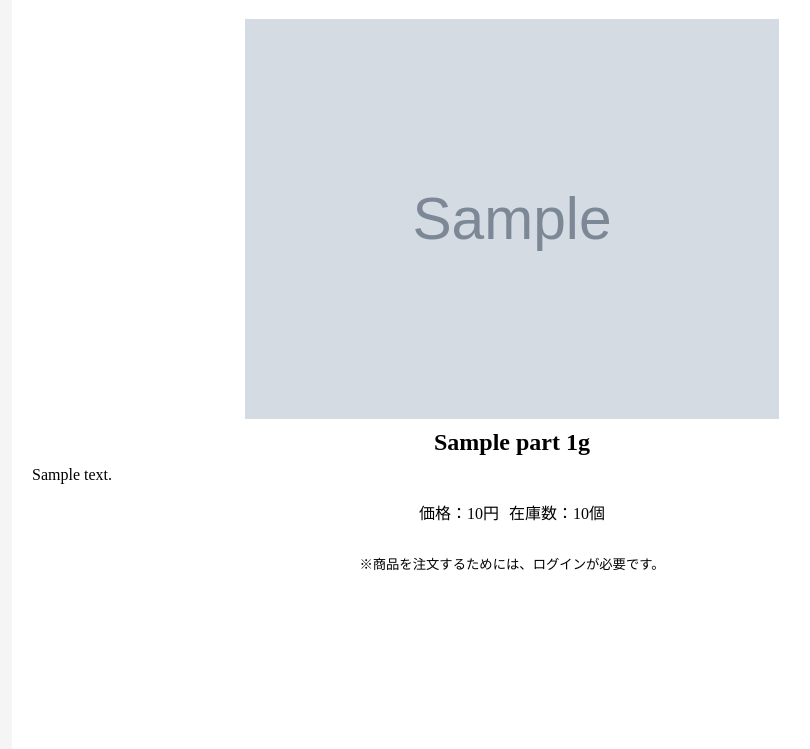
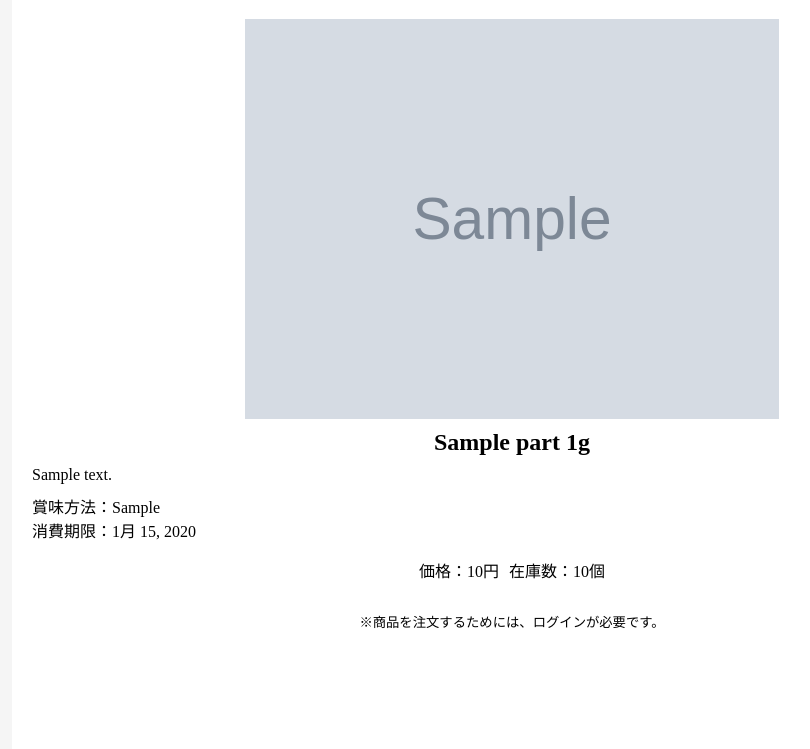
Before and after one commit to timchanpon/basashi_ecsite, a Django app: page /post-detail/1/ in a window 1280 px wide. Shown: the part 51-800 px from the top of the page, without its empty margins (128-938 px from the left). Run offline with Django 3.2, Linux system fonts and the light colour scheme; tables that the repository leaves empty hold one stand-in row (values such as "Sample post"); grey boxes marked "Sample" are stand-in pictures; some libraries are stand-ins or nearby versions.

Commit message:
賞味方法と消費期限を商品詳細ページに表示

```diff
--- a/posts/templates/post_detail.html
+++ b/posts/templates/post_detail.html
@@ -15,6 +15,10 @@
   {% else %}
     <p class="post-detail-details">{{ object.details }}</p>
   {% endif %}
+  <div class="post-detail-about-section">
+    <p>賞味方法：{{ object.part.how_to_eat }}</p>
+    <p>消費期限：{{ object.exp_date }}</p>
+  </div>
   <div class="post-detail-meta-section">
     <p>価格：{{ object.price }}円</p>
     <p>在庫数：{{ object.stock_amt }}個</p>
--- a/static/css/post_detail.css
+++ b/static/css/post_detail.css
@@ -22,6 +22,9 @@
     text-align: center;
 }
 .post-detail-details {
+    margin-top: 10px;
+}
+.post-detail-about-section {
     margin-top: 10px;
 }
 
```
